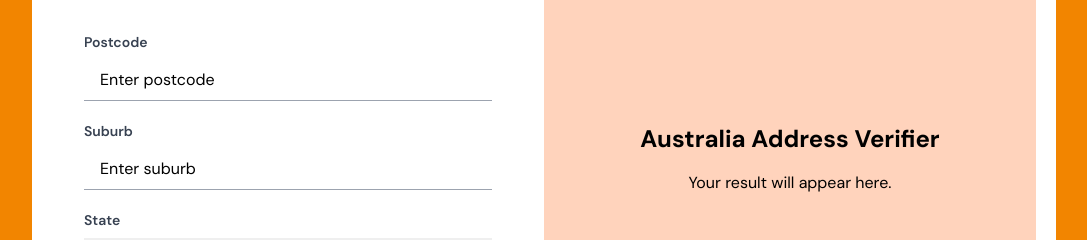
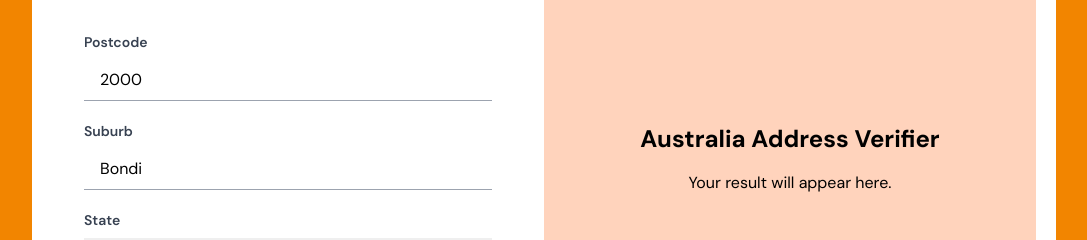
Before and after one commit to reezayn/australia-address-verifier, a Next.js app: page / in a window 1280 px wide. Shown: the part 241-481 px from the top of the page, without its empty margins (96-1183 px from the left). Built offline with nearby package versions, Linux system fonts and the light colour scheme.

Commit message:
Create custom hook to mimic typewriter effect and integrate it into the main form

```diff
--- a/components/AddressVerifier.tsx
+++ b/components/AddressVerifier.tsx
@@ -5,12 +5,78 @@ import { VALIDATE_ADDRESS } from './mutation'
 import Link from 'next/link'
 import Image from 'next/image'
 import AustraliaMap from '@/public/australia.png'
+import useTypewriter from '@/hooks/useTypewriter'
 
 const AddressVerifier = () => {
   const [postcode, setPostcode] = useState('')
   const [suburb, setSuburb] = useState('')
   const [state, setState] = useState('')
   const [message, setMessage] = useState('')
+
+  const postcodePlaceholder = useTypewriter({
+    words: [
+      '2000',
+      '2001',
+      '3000',
+      '3004',
+      '4000',
+      '4006',
+      '5000',
+      '5008',
+      '6000',
+      '6005',
+      '7000',
+      '7010',
+      '0800',
+      '0801',
+      '2600',
+    ],
+    typingSpeed: 100,
+    deletingSpeed: 50,
+    pauseTime: 1500,
+    initialDelay: 3000,
+    cycleDelay: 6000,
+  })
+
+  const suburbPlaceholder = useTypewriter({
+    words: [
+      'Bondi',
+      'Manly',
+      'Surry Hills',
+      'St Kilda',
+      'Fitzroy',
+      'Brunswick',
+      'Paddington',
+      'Newtown',
+      'Glebe',
+      'Toorak',
+      'Parramatta',
+      'Chippendale',
+    ],
+    typingSpeed: 100,
+    deletingSpeed: 50,
+    pauseTime: 1500,
+    initialDelay: 3000,
+    cycleDelay: 6000,
+  })
+
+  const statePlaceholder = useTypewriter({
+    words: [
+      'New South Wales',
+      'Victoria',
+      'Queensland',
+      'South Australia',
+      'Western Australia',
+      'Tasmania',
+      'Northern Territory',
+      'Australian Capital Territory',
+    ],
+    typingSpeed: 100,
+    deletingSpeed: 50,
+    pauseTime: 1500,
+    initialDelay: 3000,
+    cycleDelay: 6000,
+  })
 
   const [validateAddress, { loading, error }] = useMutation(VALIDATE_ADDRESS)
 
@@ -109,7 +175,7 @@ const AddressVerifier = () => {
               value={postcode}
               onChange={(e) => setPostcode(e.target.value)}
               className="w-full px-4 py-2 border-b border-gray-400 focus:outline-none focus:ring-0 text-black placeholder:text-black"
-              placeholder={'Enter postcode'}
+              placeholder={postcodePlaceholder || 'Enter postcode'}
               required
             />
           </div>
@@ -126,7 +192,7 @@ const AddressVerifier = () => {
               value={suburb}
               onChange={(e) => setSuburb(e.target.value)}
               className="w-full px-4 py-2 border-b border-gray-400 focus:outline-none focus:ring-0 text-black placeholder:text-black"
-              placeholder={'Enter suburb'}
+              placeholder={suburbPlaceholder || 'Enter suburb'}
               required
             />
           </div>
@@ -193,6 +259,8 @@ const AddressVerifier = () => {
               'Send Details'
             )}
           </button>
+
+          {/* TODO: some nice muted foreground texts later */}
         </form>
       </div>
 
--- /dev/null
+++ b/hooks/useTypewriter.ts
@@ -0,0 +1,69 @@
+'use client'
+
+import { useState, useEffect } from 'react'
+
+const useTypewriter = ({
+  words = ['Hello', 'World'],
+  typingSpeed = 150,
+  deletingSpeed = 100,
+  pauseTime = 2000,
+  initialDelay = 0,
+  cycleDelay = 2000,
+} = {}) => {
+  const [text, setText] = useState('')
+  const [wordIndex, setWordIndex] = useState(0)
+  const [isDeleting, setIsDeleting] = useState(false)
+  const [hasStarted, setHasStarted] = useState(false)
+
+  useEffect(() => {
+    if (!hasStarted) {
+      const timer = setTimeout(() => {
+        setHasStarted(true)
+      }, initialDelay)
+      return () => clearTimeout(timer)
+    }
+
+    const currentWord = words[wordIndex % words.length]
+    let timer
+
+    if (!isDeleting) {
+      timer = setTimeout(() => {
+        setText(currentWord.substring(0, text.length + 1))
+      }, typingSpeed)
+    } else {
+      timer = setTimeout(() => {
+        setText(currentWord.substring(0, text.length - 1))
+      }, deletingSpeed)
+    }
+
+    if (!isDeleting && text === currentWord) {
+      timer = setTimeout(() => {
+        setIsDeleting(true)
+      }, pauseTime)
+    }
+
+    if (isDeleting && text === '') {
+      timer = setTimeout(() => {
+        setIsDeleting(false)
+        setWordIndex((prev) => prev + 1)
+      }, cycleDelay)
+    }
+
+    return () => clearTimeout(timer)
+  }, [
+    text,
+    isDeleting,
+    wordIndex,
+    hasStarted,
+    words,
+    typingSpeed,
+    deletingSpeed,
+    pauseTime,
+    initialDelay,
+    cycleDelay,
+  ])
+
+  return text
+}
+
+export default useTypewriter
```
